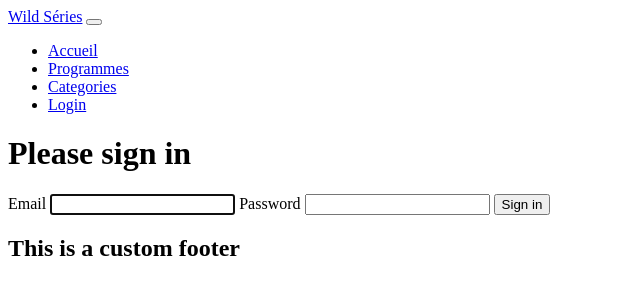
After one commit to musosy/wild-series, a Symfony app: template templates/security/login.html.twig in a window 1280 px wide. The commit adds this page. Shown: the top 300 px of the page, without its empty margins (0-640 px from the left). Run offline with Twig, Linux system fonts and the light colour scheme; the template is opened without the code that fills it, so the values that code supplies are empty; some libraries are stand-ins or nearby versions.

Commit message:
everything before challenge

```diff
--- a/src/DataFixtures/EpisodeFixtures.php
+++ b/src/DataFixtures/EpisodeFixtures.php
@@ -16,7 +16,7 @@ class EpisodeFixtures extends Fixture implements DependentFixtureInterface
     {
         $i = 0;
         while ($this->hasReference('season_' . $i)) {
-            for ($j = 1; $j <= 10; $j++) {
+            for ($j = 1; $j <= 5; $j++) {
                 $slugify = new Slugify();
                 $episode = new Episode();
                 $episode->setTitle('Episode ' .$j. ' title.');
@@ -30,7 +30,7 @@ class EpisodeFixtures extends Fixture implements DependentFixtureInterface
         }
         $i = 0;
         while ($this->hasReference('seasonB_' . $i)) {
-            for ($j = 1; $j <= 10; $j++) {
+            for ($j = 1; $j <= 5; $j++) {
                 $slugify = new Slugify();
                 $episode = new Episode();
                 $episode->setTitle('Episode ' .$j. ' title.');
--- a/templates/_navbar.html.twig
+++ b/templates/_navbar.html.twig
@@ -6,23 +6,34 @@
     <div class="collapse navbar-collapse" id="navbarNav">
       <ul class="navbar-nav">
         <li class="nav-item">
-          <a class="nav-link" href="/">Accueil</a>
+          <a class="nav-link" href="{{ path('app_index') }}">Accueil</a>
         </li>
         <li class="nav-item">
-          <a class="nav-link" href="/programs">Programmes</a>
+          <a class="nav-link" href="{{ path('program_index') }}">Programmes</a>
         </li>
         <li class="nav-item">
-          <a class="nav-link" href="/categories">Categories</a>
+          <a class="nav-link" href="{{ path('category_index') }}">Categories</a>
+        </li>
+        {% if app.user %}
+        {% if "ROLE_ADMIN" in app.user.roles %}
+        <li class="nav-item">
+          <a class="nav-link" href="{{ path('season_index') }}">Saison</a>
         </li>
         <li class="nav-item">
-          <a class="nav-link" href="/season">Admin-Saison</a>
+          <a class="nav-link" href="{{ path('episode_index') }}">Episode</a>
         </li>
         <li class="nav-item">
-          <a class="nav-link" href="/episode">Admin-Episode</a>
+          <a class="nav-link" href="{{ path('actor_index') }}">Acteur</a>
         </li>
+        {% endif %}
         <li class="nav-item">
-          <a class="nav-link" href="/actors">Admin-Actor</a>
+          <a class="nav-link" href="{{ path('app_logout') }}">Logout</a>
         </li>
+        {% else %}
+          <li class="nav-item">
+            <a class="nav-link" href="{{ path('app_login') }}">Login</a>
+          </li>
+        {% endif %}
       </ul>
     </div>
   </nav>
--- /dev/null
+++ b/templates/security/login.html.twig
@@ -0,0 +1,42 @@
+{% extends 'base.html.twig' %}
+
+{% block title %}Log in!{% endblock %}
+
+{% block body %}
+<form method="post">
+    {% if error %}
+        <div class="alert alert-danger">{{ error.messageKey|trans(error.messageData, 'security') }}</div>
+    {% endif %}
+
+    {% if app.user %}
+        <div class="mb-3">
+            You are logged in as {{ app.user.username }}, <a href="{{ path('app_logout') }}">Logout</a>
+        </div>
+    {% endif %}
+
+    <h1 class="h3 mb-3 font-weight-normal">Please sign in</h1>
+    <label for="inputEmail">Email</label>
+    <input type="email" value="{{ last_username }}" name="email" id="inputEmail" class="form-control" autocomplete="email" required autofocus>
+    <label for="inputPassword">Password</label>
+    <input type="password" name="password" id="inputPassword" class="form-control" autocomplete="current-password" required>
+
+    <input type="hidden" name="_csrf_token"
+           value="{{ csrf_token('authenticate') }}"
+    >
+
+    {#
+        Uncomment this section and add a remember_me option below your firewall to activate remember me functionality.
+        See https://symfony.com/doc/current/security/remember_me.html
+
+        <div class="checkbox mb-3">
+            <label>
+                <input type="checkbox" name="_remember_me"> Remember me
+            </label>
+        </div>
+    #}
+
+    <button class="btn btn-lg btn-primary" type="submit">
+        Sign in
+    </button>
+</form>
+{% endblock %}
```
Also changed, not shown: src/Controller/SecurityController.php (added, +36 -0 lines), src/DataFixtures/UserFixtures.php (added, +45 -0 lines), src/Security/LoginFormAuthenticator.php (added, +62 -0 lines), 1 other file.
